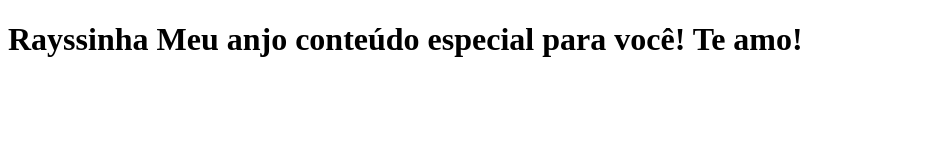
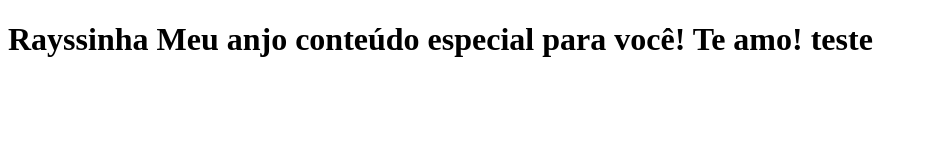
Before and after one commit to Jefferson170713/myclone-tabnews, a Next.js app: page / in a window 1280 px wide. Shown: the top 160 px of the page, without its empty margins (0-928 px from the left). Built offline with nearby package versions, Linux system fonts and the light colour scheme.

Commit message:
main - Rayssa segundo teste

```diff
--- a/pages/index.js
+++ b/pages/index.js
@@ -1,6 +1,6 @@
 function HomePageTeste() {
     return (
-        <h1>Rayssinha Meu anjo conteúdo especial para você! Te amo!</h1>
+        <h1>Rayssinha Meu anjo conteúdo especial para você! Te amo! teste</h1>
     )
 }
 
```
